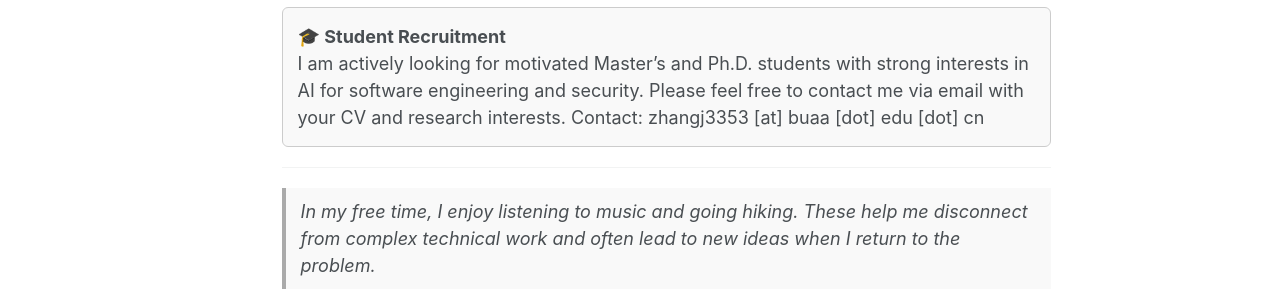
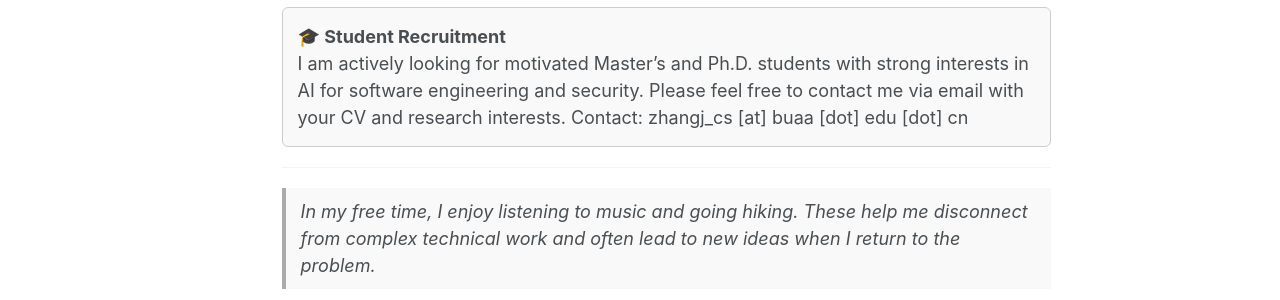
Before and after one commit to zhangj111/zhangj111.github.io, a Jekyll site: the page built from _pages/about.md, in a window 1280 px wide and 1167 px high. Shown: the part 669-969 px from the top of the window. Built offline with Jekyll 4.4.1, drawn with Linux system fonts in a browser that asks for light colours; some web fonts are replaced.

Commit message:
Update about.md

```diff
--- a/_pages/about.md
+++ b/_pages/about.md
@@ -17,7 +17,7 @@ Beyond research, he enjoys mentoring students, contributing to academic reviewin
 
 <div style="border: 1px solid #ccc; padding: 15px; background-color: #f9f9f9; border-radius: 6px; margin: 20px 0;">
   <strong>🎓 Student Recruitment</strong><br/>
-  I am actively looking for motivated Master’s and Ph.D. students with strong interests in AI for software engineering and security. Please feel free to contact me via email with your CV and research interests. Contact: zhangj3353 [at] buaa [dot] edu [dot] cn
+  I am actively looking for motivated Master’s and Ph.D. students with strong interests in AI for software engineering and security. Please feel free to contact me via email with your CV and research interests. Contact: zhangj_cs [at] buaa [dot] edu [dot] cn
 </div>
 
 ---
```
